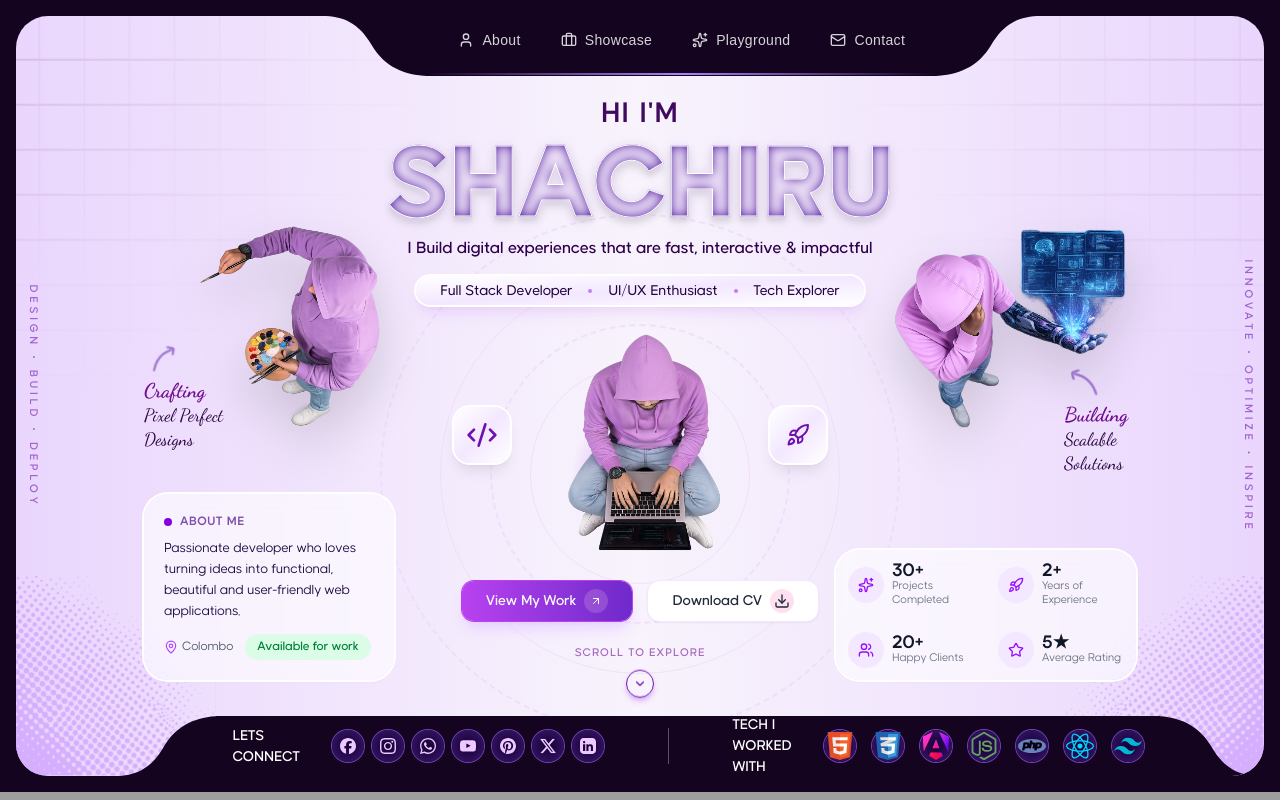
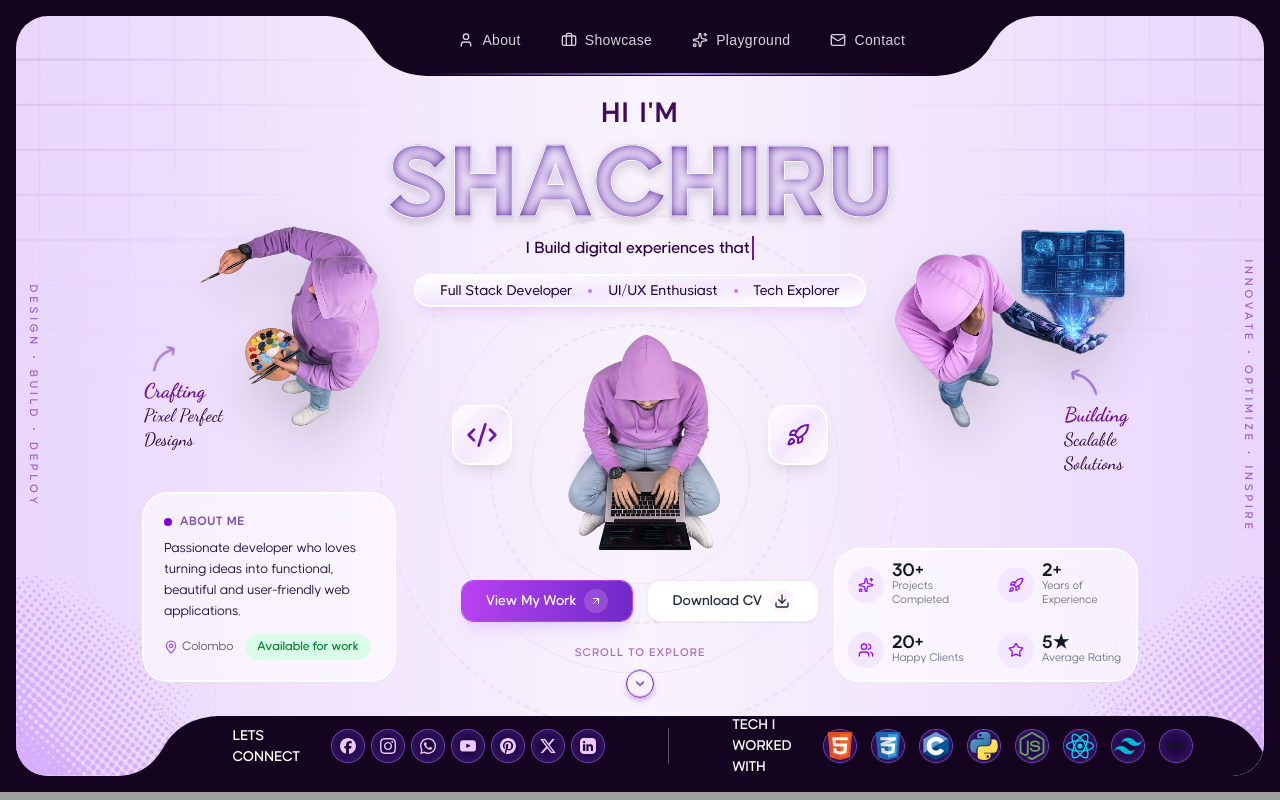
Before and after one commit to ShachiruR/my-portfolio, a Next.js app in the folder my-portfolio/: page / in a window 1280 px wide. Shown: the top 800 px of the page. Built offline with nearby package versions, Linux system fonts and the light colour scheme; grey boxes are pictures that could not be loaded.

Commit message:
Fixed Style issues

```diff
--- a/my-portfolio/app/globals.css
+++ b/my-portfolio/app/globals.css
@@ -132,3 +132,35 @@ body {
 .swiper-wrapper {
     transition-timing-function: linear !important;
 }
+
+
+.typewriter {
+  display: inline-block;
+  overflow: hidden;
+  white-space: nowrap;
+  border-right: 2px solid #710b91;
+  animation:
+    typing 5s steps(20, end) infinite,
+    blink 0.7s infinite;
+}
+
+@keyframes typing {
+  0% {
+    width: 0;
+  }
+  50% {
+    width: 100%;
+  }
+  80% {
+    width: 100%;
+  }
+  100% {
+    width: 0;
+  }
+}
+
+@keyframes blink {
+  50% {
+    border-color: transparent;
+  }
+}
--- a/my-portfolio/app/page.tsx
+++ b/my-portfolio/app/page.tsx
@@ -8,8 +8,10 @@ import Image from "next/image";
 
 export default function Home() {
   return (
-    <div className="w-full relative overflow-hidden">
-      <TopBar />
+    <div className="w-full relative overflow-hidden grid grid-cols-1 items-center justify-center">
+      <div className="sticky top-0 z-50">
+        <TopBar />
+      </div>
       <Hero />
       <About />
       <MyTechSection />
--- a/my-portfolio/public/assets/socialIcons.tsx
+++ b/my-portfolio/public/assets/socialIcons.tsx
@@ -20,7 +20,7 @@ export const SocialIcons = [
   {
     icon: WhatsappIcon,
     name: "WhatsApp",
-    link: "",
+    link: "https://wa.me/94770453010?text=Hello%20Shachiru,%20I'd%20like%20to%20discuss%20a%20project.",
   },
   {
     icon: YoutubeIcon,
@@ -30,7 +30,7 @@ export const SocialIcons = [
   {
     icon: PinterestIcon,
     name: "Pinterest",
-    link: "",
+    link: "https://www.pinterest.com/sachierush/",
   },
   {
     icon: XIcon,
@@ -40,6 +40,6 @@ export const SocialIcons = [
   {
     icon: LinkedInIcon,
     name: "LinkedIn",
-    link: "",
+    link: "https://www.linkedin.com/in/shachirur",
   },
 ];
--- a/my-portfolio/public/assets/techIcons.tsx
+++ b/my-portfolio/public/assets/techIcons.tsx
@@ -4,7 +4,9 @@ import NextjsIcon from "../images/tech-icons/node-js-icon.svg";
 import PHPIcon from "../images/tech-icons/php-icon.svg";
 import ReactJSIcon from "../images/tech-icons/react-js-icon.svg";
 import TailwindCSSIcon from "../images/tech-icons/tailwind-css-icon.svg";
-import AngulerIcon from "../images/tech-icons/angular-icon.svg";
+import CIcon from "../images/tech-icons/c.svg";
+import Python from "../images/tech-icons/python-icon.svg";
+
 
 export const TechIcons = [
   {
@@ -18,20 +20,22 @@ export const TechIcons = [
     link: "",
   },
   {
-    icon: AngulerIcon,
-    name: "Anguler",
+    icon: CIcon,
+    name: "C",
     link: "",
   },
+  {
+    icon: Python,
+    name: "Python",
+    link: "",
+  },
+
   {
     icon: NextjsIcon,
     name: "Nextjs",
     link: "",
   },
-  {
-    icon: PHPIcon,
-    name: "Php",
-    link: "",
-  },
+
   {
     icon: ReactJSIcon,
     name: "Reactjs",
--- a/my-portfolio/public/src/components/About.tsx
+++ b/my-portfolio/public/src/components/About.tsx
@@ -39,7 +39,10 @@ const skills = [
 
 export function AboutSkillsSection() {
   return (
-    <section className="grid grid-cols-1 md:grid-cols-2 gap-10 md:px-6 py-12 text-white">
+    <section
+      className="grid grid-cols-1 md:grid-cols-2 gap-10 md:px-6 py-12 text-white"
+      id="about"
+    >
       {/* Who am I */}
       <div className="flex flex-col gap-6">
         <h2 className="text-3xl font-bold">
--- a/my-portfolio/public/src/components/Hero.tsx
+++ b/my-portfolio/public/src/components/Hero.tsx
@@ -19,13 +19,11 @@ import { useEffect } from "react";
 
 export default function Hero() {
   return (
-    <section className="relative overflow-hidden md:rounded-[32px] bg-linear-to-r from-[#EAD6FD] via-[#f8f3fc] to-[#EAD6FD]  md:m-4 h-fit py-18 font-bilmond px-6 md:px-0">
+    <section className="relative overflow-hidden rounded-b-[32px] md:rounded-[32px] bg-linear-to-r from-[#EAD6FD] via-[#f8f3fc] to-[#EAD6FD]  md:m-4 h-fit py-8 md:py-18 font-bilmond px-6 md:px-0">
       {/* Background */}
       <div className="absolute inset-0 overflow-hidden"></div>
 
-
-
-      <div className="relative flex flex-col items-center  justify-center mt-3 ">
+      <div className="relative flex flex-col items-center  justify-center mt-3 gap-4 md:gap-0">
         {/* Heading */}
 
         {/*  circles */}
@@ -39,7 +37,7 @@ export default function Hero() {
 
         <div className="absolute h-[520px] w-[520px] rounded-full border-2 border-dashed border-[#ecd9faab] mt-36 " />
 
-        <div className="z-20 flex items-center flex-col ">
+        <div className="z-20 flex items-center flex-col gap-4 md:gap-0">
           <h3
             className="
     text-[28px] font-bold uppercase tracking-wider
@@ -64,7 +62,7 @@ export default function Hero() {
             SHACHIRU
           </h1>
 
-          <div className="font-bilmond text-[#2d004b] font-semibold text-center">
+          <div className="font-bilmond text-[#2d004b] font-semibold text-center typewriter">
             I Build digital experiences that are fast, interactive & impactful
           </div>
           <div
@@ -110,18 +108,29 @@ export default function Hero() {
         </div>
 
         <div className="mt-4 flex flex-wrap items-center justify-center gap-3 sm:gap-4 relative z-10 font-bilmond">
-          <button className=" cursor-pointer flex items-center justify-center gap-2 rounded-xl bg-linear-to-r to-[#6f29ca] from-[#b941f0] px-6 py-2 text-sm ring ring-[#b941f0] font-semibold text-white shadow-lg shadow-purple-300/50 transition hover:brightness-110">
+          <button
+            onClick={() =>
+              document.getElementById("showcase")?.scrollIntoView({
+                behavior: "smooth",
+              })
+            }
+            className=" cursor-pointer flex items-center justify-center gap-2 rounded-xl bg-linear-to-r to-[#6f29ca] from-[#b941f0] px-6 py-2 text-sm ring ring-[#b941f0] font-semibold text-white shadow-lg shadow-purple-300/50 transition hover:brightness-110"
+          >
             View My Work{" "}
             <div className="rounded-full h-6 w-6 bg-pink-200/20 flex items-center justify-center">
               <ArrowUpRight size={12} />
             </div>
           </button>
-          <button className="flex items-center gap-2 rounded-xl bg-white px-6 py-2 text-sm font-semibold text-gray-800 shadow ring-1 ring-purple-100 transition hover:bg-purple-50">
+          <a
+            href="/cv/Shachiru_Rashmika_CV.pdf"
+            download="Shachiru_Rashmika_CV.pdf"
+            className="flex items-center gap-2 rounded-xl bg-white px-6 py-2 text-sm font-semibold text-gray-800 shadow ring-1 ring-purple-100 transition hover:bg-purple-50"
+          >
             Download CV{" "}
-            <div className="rounded-full h-6 w-6 bg-pink-400/20 flex items-center justify-center">
+            <div className="rounded-full h-6 w-6 bg-pink-200/20 flex items-center justify-center">
               <Download size={16} />
             </div>
-          </button>
+          </a>
         </div>
 
         <div className="mt-6 flex flex-col items-center gap-1.5 text-[11px] font-semibold tracking-widest text-[#a76abe]  relative z-10">
@@ -141,7 +150,7 @@ export default function Hero() {
           className="drop-shadow-2xl h-auto w-[260px]  animation-spin"
         />
 
-        <div className="absolute -bottom-2 text-[#29033f] font-dancingScript">
+        <div className="absolute -bottom-2 text-[#29033f] font-dancingScript ">
           <Image
             src="/images/arrow-left.svg"
             alt=""
@@ -149,11 +158,14 @@ export default function Hero() {
             height={390}
             className=" h-auto w-[40px]"
           />
-          <span className="text-left text-[18px] leading-none">
-            <strong className="text-[#710b91] font-bold text-[20px]">
+          <span className="text-left text-[18px] leading-none ">
+            <strong className="text-[#710b91] font-bold text-[20px] ">
               Crafting
             </strong>{" "}
-            <br /> Pixel Perfect <br /> Designs
+            <br />
+            <span >
+              Pixel Perfect <br /> Designs
+            </span>
           </span>
         </div>
       </div>
--- a/my-portfolio/public/src/components/MyTechSection.tsx
+++ b/my-portfolio/public/src/components/MyTechSection.tsx
@@ -34,7 +34,10 @@ const tech = [
 ];
 const MyTechSection: React.FC = () => {
   return (
-    <div className="relative flex w-full items-center justify-center bg-radial from-[#340e4686] font-bilmond to-[#240a3073] py-8 my-4 backdrop-blur-sm  ">
+    <div
+      className="relative flex w-full items-center justify-center bg-radial from-[#340e4686] font-bilmond to-[#240a3073] py-8 my-4 backdrop-blur-sm  "
+      id="techStack"
+    >
       <div className="flex w-full overflow-hidden px-4 py-2 lg:px-24">
         {" "}
         <Swiper
--- a/my-portfolio/public/src/components/hero-components/BottomBar.tsx
+++ b/my-portfolio/public/src/components/hero-components/BottomBar.tsx
@@ -3,6 +3,7 @@ import Image from "next/image";
 import { SocialIcons } from "@/public/assets/socialIcons";
 import { TechIcons } from "@/public/assets/techIcons";
 import Link from "next/link";
+import { MoreHoriz } from "@mui/icons-material";
 const Bottombar = () => {
   return (
     <div className="absolute bottom-0 left-1/2 hidden md:flex -translate-x-1/2 items-end w-[calc(100%-12rem)] z-10">
@@ -24,6 +25,8 @@ const Bottombar = () => {
               <Link
                 key={index}
                 href={item.link}
+                target="_blank"
+                rel="noopener noreferrer"
                 className="flex h-8 w-8 items-center justify-center rounded-full bg-radial from-[#160236] to-[#3a1a6e] p-2 ring ring-[#8c4eddd3] hover:scale-105 transition-all  ease-in-out cursor-pointer"
               >
                 <Image
@@ -48,6 +51,8 @@ const Bottombar = () => {
               <Link
                 key={index}
                 href={item.link}
+                target="_blank"
+                rel="noopener noreferrer"
                 className="flex h-8 w-8 relative items-center justify-center rounded-full overflow-visible bg-radial from-[#160236] to-[#3a1a6e] p-2 ring ring-[#8c4eddd3] hover:scale-105 transition-all  ease-in-out cursor-pointer"
               >
                 <Image
@@ -59,6 +64,16 @@ const Bottombar = () => {
                 />
               </Link>
             ))}
+            <button
+              onClick={() =>
+                document.getElementById("techStack")?.scrollIntoView({
+                  behavior: "smooth",
+                })
+              }
+              className="flex h-8 w-8 relative items-center justify-center rounded-full overflow-visible bg-radial from-[#160236] to-[#3a1a6e] p-2 ring ring-[#8c4eddd3] hover:scale-105 transition-all  ease-in-out cursor-pointer"
+            >
+              <MoreHoriz />
+            </button>
           </div>
         </div>
       </div>
```
Also changed, not shown: my-portfolio/public/src/components/ContactMeSection.tsx (+11 -4 lines), my-portfolio/public/src/components/ShowcaseSection.tsx (+5 -18 lines), my-portfolio/public/src/components/hero-components/TopBar.tsx (+23 -15 lines).
